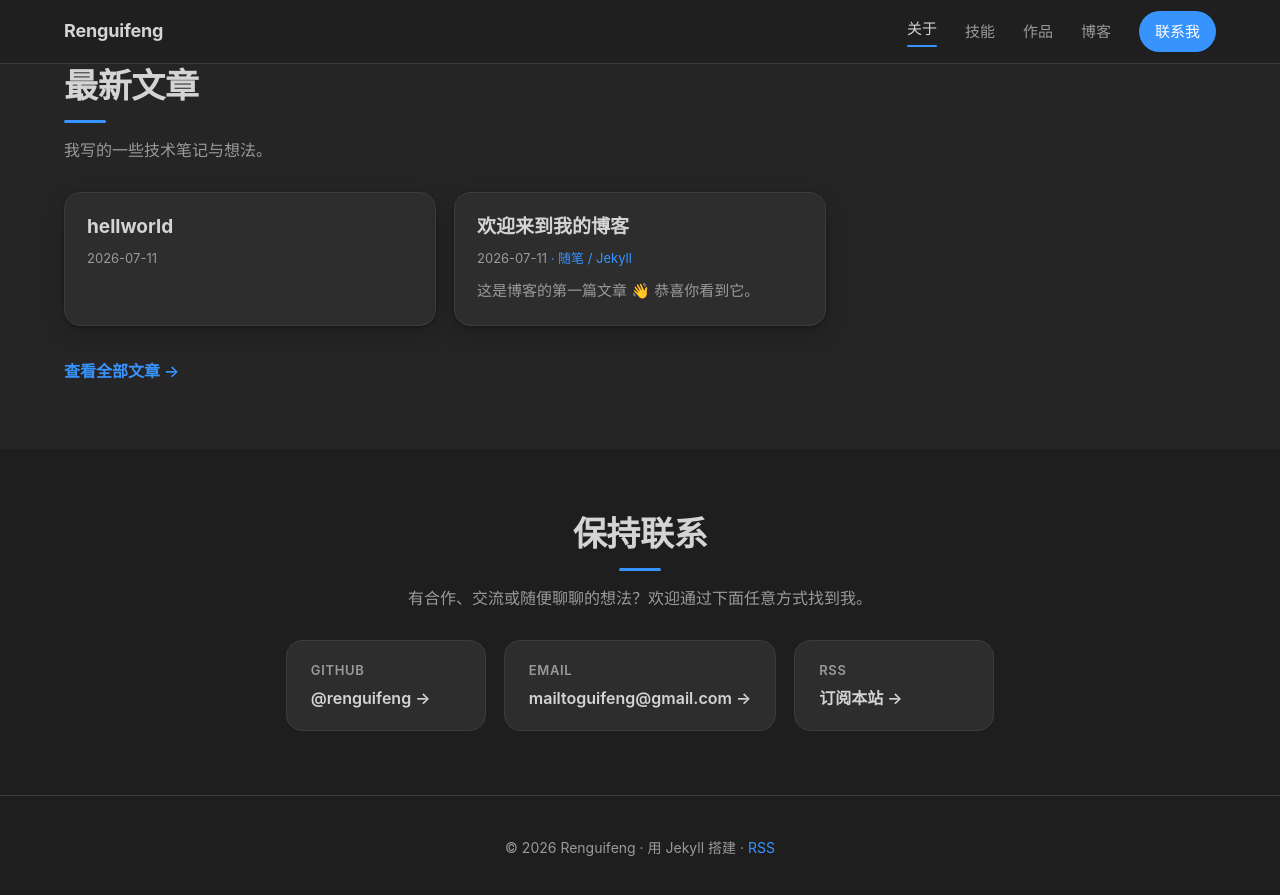
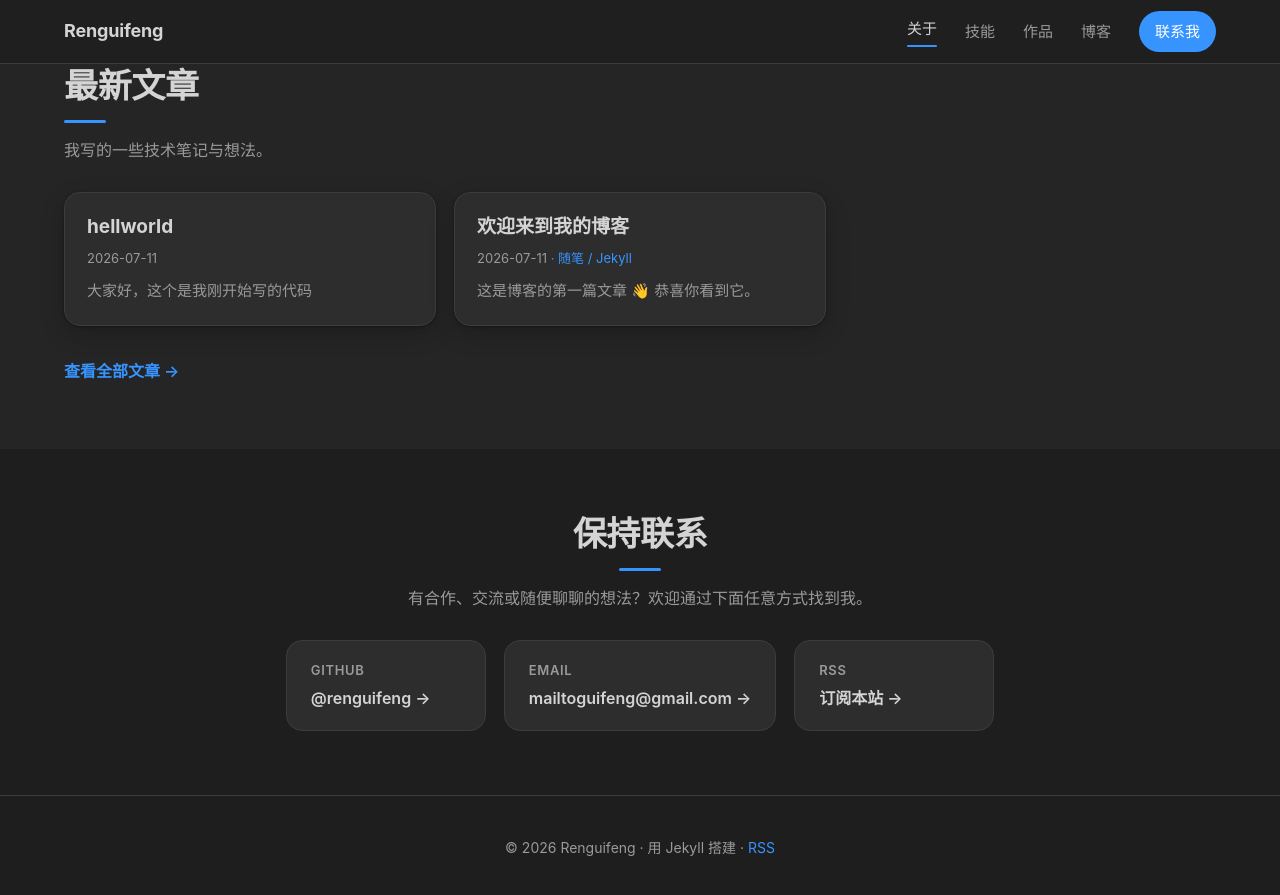
Before and after one commit to renguifeng/renguifeng.github.io, a Jekyll site: the page built from index.html, in a window 1280 px wide and 900 px high, scrolled down 1984 px. Shown: the top 895 px of the window. Built offline with Jekyll 4.4.1, drawn with Linux system fonts in a browser that asks for light colours.

Commit message:
更新 2026-07-11-2225.md

```diff
--- a/_posts/2026-07-11-2225.md
+++ b/_posts/2026-07-11-2225.md
@@ -3,3 +3,4 @@ title: "hellworld"
 date: 2026-07-11 22:24:51 +0800
 tags: []
 ---
+大家好，这个是我刚开始写的代码
```
